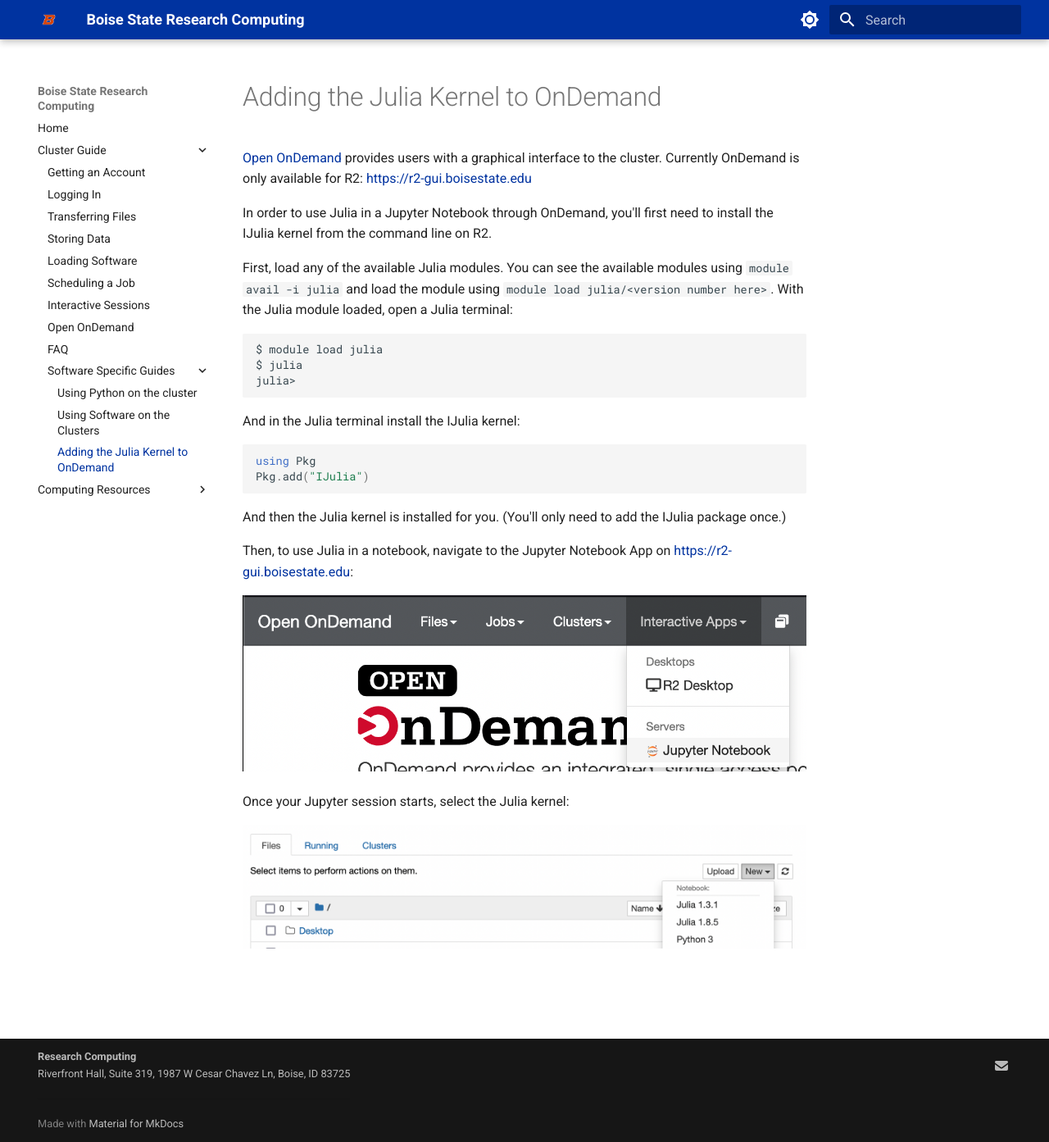
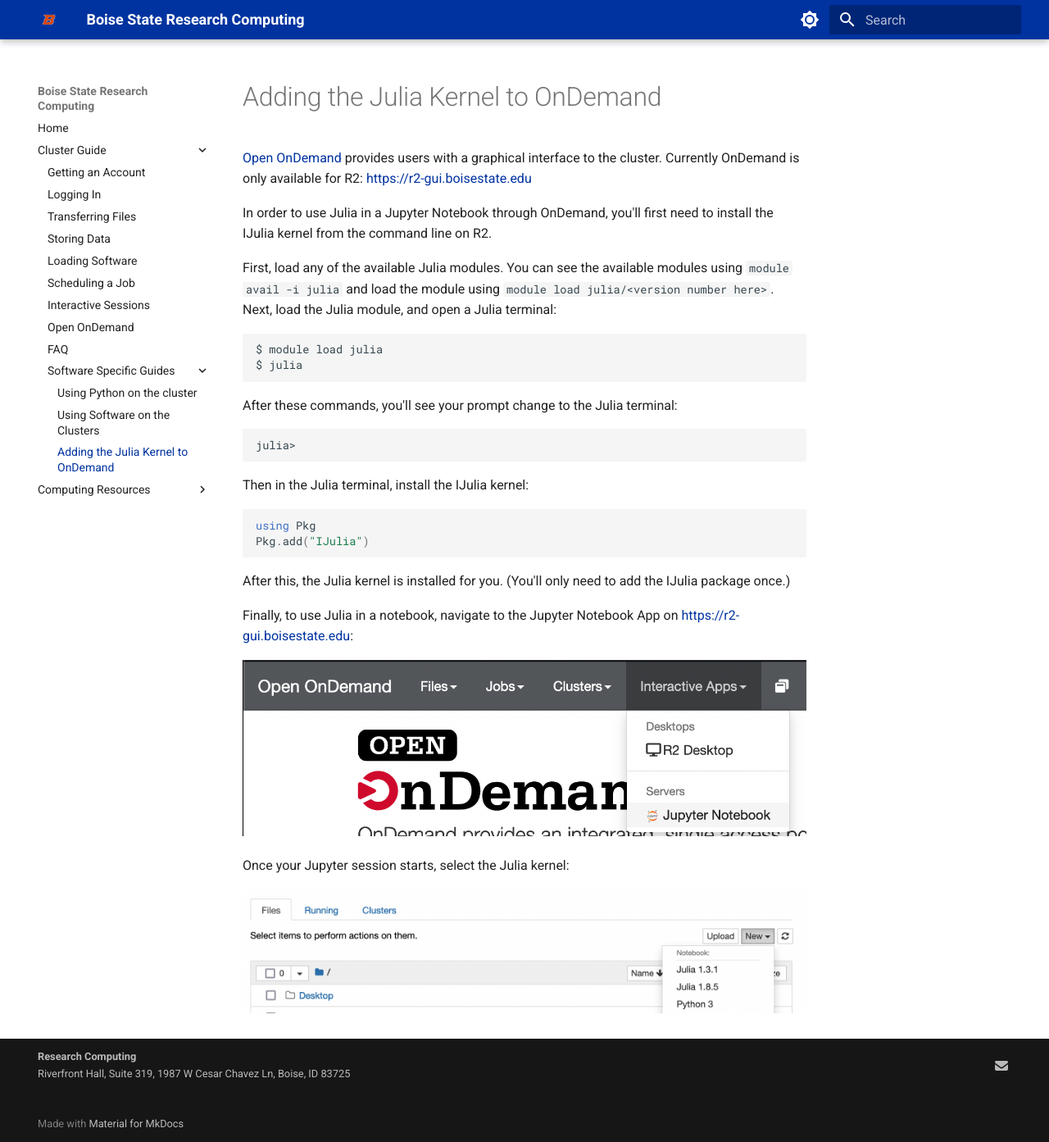
Before and after one commit to bsurc/docs, an MkDocs documentation site: the page built from docs/julia.md, in a window 1280 px wide and 1393 px high. Shown: the whole window at 82% size. Built offline with MkDocs 1.6.1 and Material for MkDocs 9.7.7, drawn with Linux system fonts in a browser that asks for light colours.

Commit message:
Minor wording changes

````diff
--- a/docs/julia.md
+++ b/docs/julia.md
@@ -7,21 +7,24 @@ In order to use Julia in a Jupyter Notebook through OnDemand, you'll first need
 
 First, load any of the available Julia modules.
 You can see the available modules using `module avail -i julia` and load the module using `module load julia/<version number here>`.
-With the Julia module loaded, open a Julia terminal:
+Next, load the Julia module, and open a Julia terminal:
 ```bash
 $ module load julia
 $ julia
+```
+After these commands, you'll see your prompt change to the Julia terminal:
+```bash
 julia>
 ```
-And in the Julia terminal install the IJulia kernel:
+Then in the Julia terminal, install the IJulia kernel:
 ```julia
 using Pkg
 Pkg.add("IJulia")
 ```
-And then the Julia kernel is installed for you.
+After this, the Julia kernel is installed for you.
 (You'll only need to add the IJulia package once.)
 
-Then, to use Julia in a notebook, navigate to the Jupyter Notebook App on [https://r2-gui.boisestate.edu](https://r2-gui.boisestate.edu):
+Finally, to use Julia in a notebook, navigate to the Jupyter Notebook App on [https://r2-gui.boisestate.edu](https://r2-gui.boisestate.edu):
 
 ![Navigate to the Jupyter Notebook App](images/ood-notebook.png)
 
````
